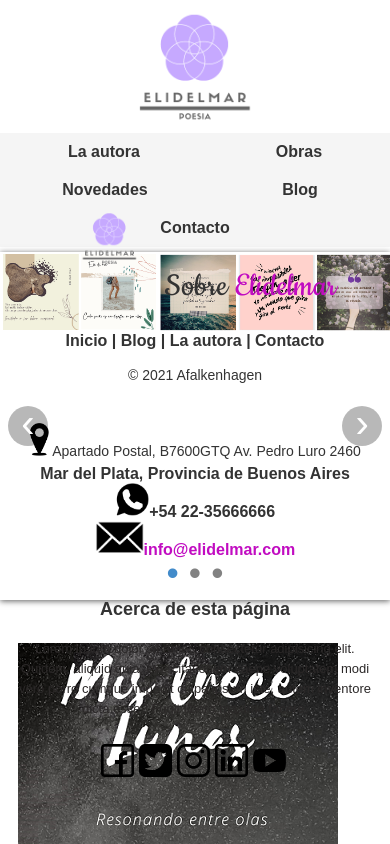
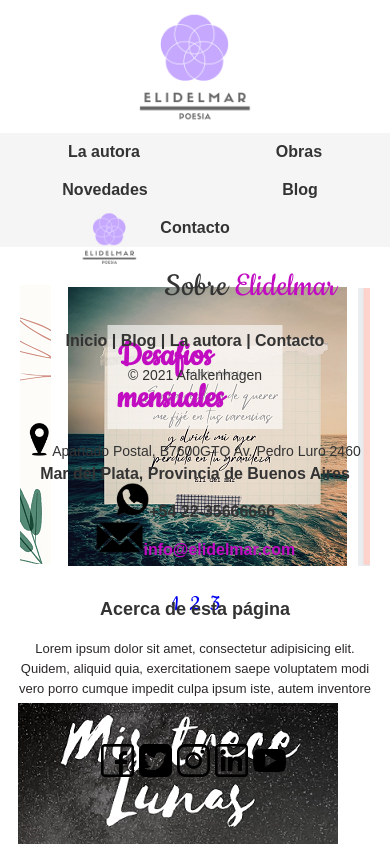
Before and after one commit to Afalkenhagen/elidelmartp2, an Angular app: page / in a window 390 px wide. Shown: the top 844 px of the page. Built offline with nearby package versions, Linux system fonts and the light colour scheme.

Commit message:
fix: carrousel responsive

```diff
--- a/src/app/components/carousel/carousel.component.html
+++ b/src/app/components/carousel/carousel.component.html
@@ -1,35 +1,27 @@
-<!-- <p>carousel works!</p> -->
-
-    <div class="slide">
-    <div class="slide-inner">
-        <input class="slide-open" type="radio" id="slide-1" name="slide" aria-hidden="true" hidden="" checked="checked">
-        <div class="slide-item">
-            <img src="/assets/images/carrusel.png" alt="imagen carrusel uno">
-        </div>
-        <input class="slide-open" type="radio" id="slide-2" name="slide" aria-hidden="true" hidden="">
-        <div class="slide-item">
-            <img src="/assets/images/carrusel1.png" alt="imagen carruseldos">
-        </div>
-        <input class="slide-open" type="radio" id="slide-3" name="slide" aria-hidden="true" hidden="">
-        <div class="slide-item">
-            <img src="/assets/images/carrusel2.png" alt="imagen carrusel tres">
-        </div>
-        <label for="slide-3" class="slide-control prev control-1">‹</label>
-        <label for="slide-2" class="slide-control next control-1">›</label>
-        <label for="slide-1" class="slide-control prev control-2">‹</label>
-        <label for="slide-3" class="slide-control next control-2">›</label>
-        <label for="slide-2" class="slide-control prev control-3">‹</label>
-        <label for="slide-1" class="slide-control next control-3">›</label>
-        <ol class="slide-indicador">
+<article class="slide" role="presentation">
+ <div id="eli-slider">
+    <ul class="slider">
+      <li id="slide1">
+        <h1>Desafios mensuales</h1>
+        <img src="/assets/images/carrusel.png" alt="carrusel de novedades">
+      </li>
+      <li id="slide2">
+        <img src="/assets/images/carrusel1.png" alt="carrusel de novedades"/>
+      </li>
+      <li id="slide3">
+        <img src="/assets/images/carrusel2.png" alt="carrusel de novedades"/>
+      </li>
+    </ul>
+    <ul class="menu">
       <li>
-                <label for="slide-1" class="slide-circulo">•</label>
+        <a href="#slide1">1</a>
       </li>
       <li>
-                <label for="slide-2" class="slide-circulo">•</label>
+        <a href="#slide2">2</a>
       </li>
        <li>
-                <label for="slide-3" class="slide-circulo">•</label>
+        <a href="#slide3">3</a>
       </li>
-        </ol>
+    </ul>
   </div>
-</div>
+</article>
--- a/src/app/components/carousel/carousel.component.scss
+++ b/src/app/components/carousel/carousel.component.scss
@@ -1,117 +1,84 @@
 
-.slide {
-    position: relative;
-    box-shadow: 0px 1px 6px rgba(0, 0, 0, 0.64);
-    margin-top: 5px;
+
+
+#eli-slider{
+// error de contraste
+ font: normal 25px "Cookie", cursive ; color: var(--eli);
+ margin: auto;
+ background-color: var(--white);
+ max-width: 920px;
+ width: 100%;
+ padding: 30px 20px;
+ box-sizing: border-box;
 }
 
-.slide-inner {
-    position: relative;
-    overflow: hidden;
-    width: 100%;
-    height: calc( 300px + 3em);
+#eli-slider > ul, li {
+   padding: 0;
+   margin: 1;
+   list-style: none;
 }
 
-.slide-open:checked + .slide-item {
-    position: static;
-    opacity: 100;
+#eli-slider > ul.slider{
+ position: relative;
+ max-width: 800px;
+ width: 100%;
+ height: 300px;
 }
 
-.slide-item {
-    position: absolute;
-    opacity: 0;
-    -webkit-transition: opacity 0.6s ease-out;
-    transition: opacity 0.6s ease-out;
+#eli-slider > ul.slider h1{
+ position: absolute;
+ background-color: rgba(255, 255, 255, 0.6);
+ padding: 10px;
+ left: 50%;
+ top: 100px;
+ transform: translate(-50%, -50%);
 }
 
-.slide-item img {
-    display: block;
-    height: auto;
-    max-width: 100%;
+#eli-slider > ul.slider li {
+   position: absolute;
+   left: 0px;
+   top: 0px;
+   opacity: 0;
+   width: inherit;
+   height: inherit;
+   transition: opacity .5s;
+   background:#fff;
 }
 
-.slide-control {
-    background: rgba(0, 0, 0, 0.28);
-    border-radius: 50%;
-    color: #fff;
-    cursor: pointer;
-    display: none;
-    font-size: 40px;
-    height: 40px;
-    line-height: 35px;
-    position: absolute;
-    top: 50%;
-    -webkit-transform: translate(0, -50%);
-    cursor: pointer;
-    -ms-transform: translate(0, -50%);
-    transform: translate(0, -50%);
-    text-align: center;
-    width: 40px;
-    z-index: 10;
+#eli-slider > ul.slider li img{
+ width: 100%;
+ height: 300px;
+ object-fit: cover;
 }
 
-.slide-control.prev {
-    left: 2%;
+#eli-slider > ul.slider li:first-child {
+   opacity: 1;
 }
 
-.slide-control.next {
-    right: 2%;
+#eli-slider > ul.slider li:target {
+   opacity: 1;
 }
 
-.slide-control:hover {
-    background: rgba(0, 0, 0, 0.8);
-    color: #aaaaaa;
+#eli-slider > .menu{
+ text-align: center;
+ margin: 12px;
+ box-sizing: content-box;
 }
 
-#slide-1:checked ~ .control-1,
-#slide-2:checked ~ .control-2,
-#slide-3:checked ~ .control-3 {
-    display: block;
+#eli-slider > .menu li{
+ display: inline-block;
+ text-align: center;
 }
 
-.slide-indicador {
-    list-style: none;
-    margin: 0;
-    padding: 0;
-    position: absolute;
-    bottom: 2%;
-    left: 0;
-    right: 0;
-    text-align: center;
-    z-index: 10;
+#eli-slider > .menu li a{
+ display: inline-block;
+ //error de contraste
+ //color: var(--elihover);
+ //background-color: grey;
+ text-decoration: none;
+ padding: 1px;
+ width: 20px;
+ height: 20px;
+ font-size: 25px;
+ border-radius: 100%;
 }
-
-.slide-indicador li {
-    display: inline-block;
-    margin: 0 5px;
-}
-
-.slide-circulo {
-    color: #828282;
-    cursor: pointer;
-    display: block;
-    font-size: 35px;
-}
-
-.slide-circulo:hover {
-    color: #aaaaaa;
-}
-
-#slide-1:checked ~ .control-1 ~ .slide-indicador li:nth-child(1) .slide-circulo,
-#slide-2:checked ~ .control-2 ~ .slide-indicador li:nth-child(2) .slide-circulo,
-#slide-3:checked ~ .control-3 ~ .slide-indicador li:nth-child(3) .slide-circulo {
-    color: #428bca;
-}
-
-#titulo {
-    width: 100%;
-    position: absolute;
-    padding: 0px;
-    margin: 0px auto;
-    text-align: center;
-    font-size: 27px;
-    color: rgba(255, 255, 255, 1);
-    font-family: 'Open Sans', sans-serif;
-    z-index: 9999;
-    text-shadow: 0px 1px 2px rgba(0, 0, 0, 0.33), -1px 0px 2px rgba(255, 255, 255, 0);
-}
```
Lines whose indentation alone changed are shown as unchanged.
